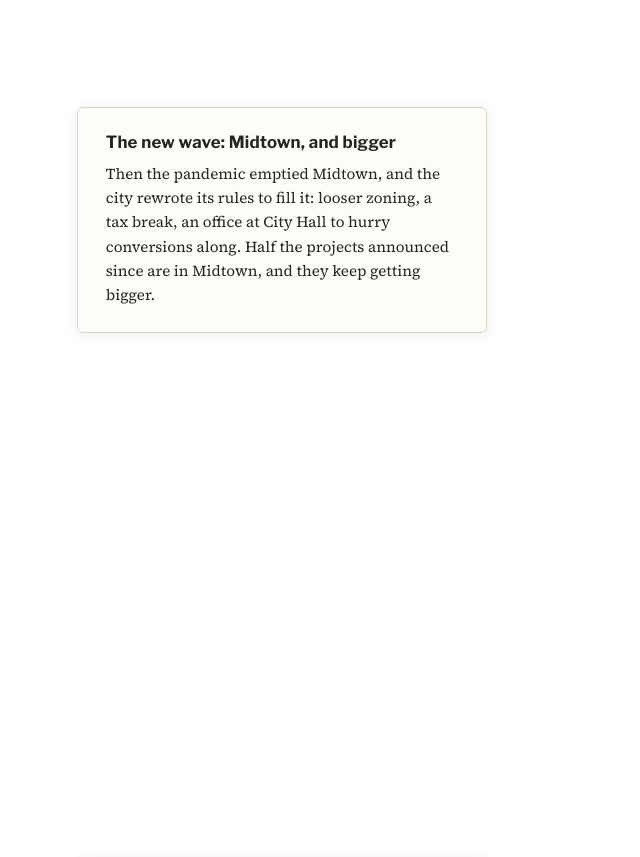
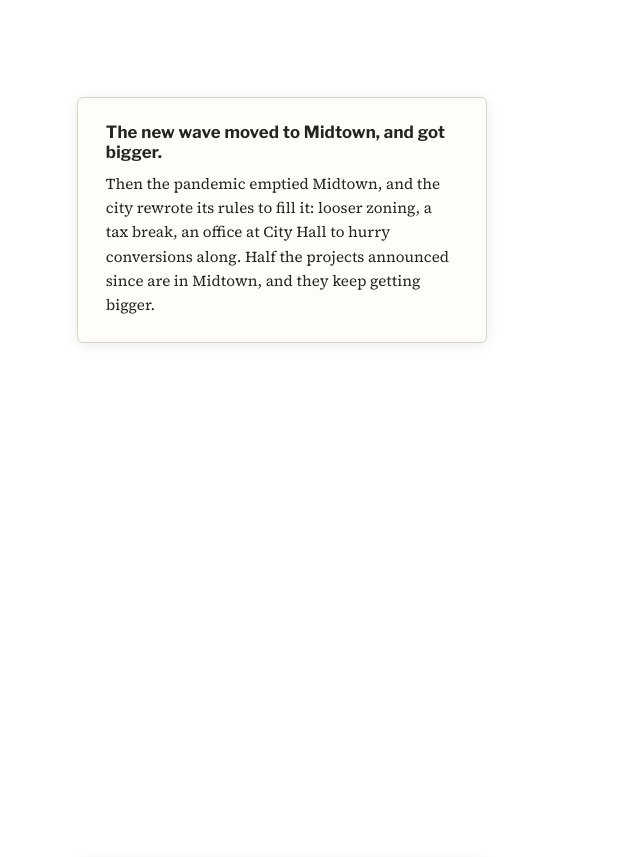
Before and after one commit to wongpeiting/scrolly-svelte-exercise, a SvelteKit app: page / in a window 1280 px wide. Shown: the part 3380-4237 px from the top of the page, without its empty margins (0-640 px from the left). Built offline with nearby package versions, Linux system fonts and the light colour scheme.

Commit message:
Card 3: header as full sentence

```diff
--- a/src/routes/+page.svelte
+++ b/src/routes/+page.svelte
@@ -55,7 +55,7 @@
 
 			<div class="step">
 				<div class="card">
-					<h2>The new wave: Midtown, and bigger</h2>
+					<h2>The new wave moved to Midtown, and got bigger.</h2>
 					<p>
 						Then the pandemic emptied Midtown, and the city rewrote its rules to fill it: looser
 						zoning, a tax break, an office at City Hall to hurry conversions along. Half the
```
